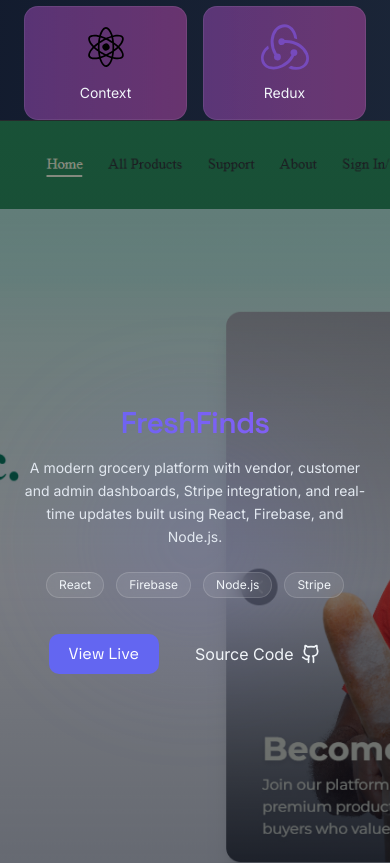
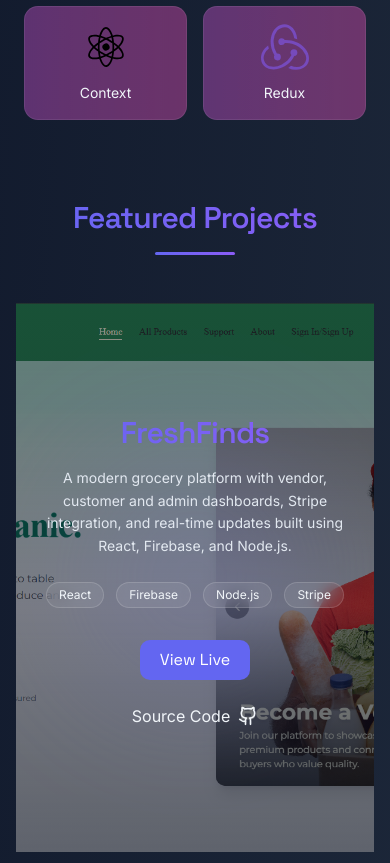
Before and after one commit to shahadatrifat/my-portfolio, a Next.js app: page / in a window 390 px wide. Shown: the part 3200-4063 px from the top of the page. Built offline with nearby package versions, Linux system fonts and the light colour scheme.

Commit message:
Enhance ProjectSection component with mobile responsiveness and improved layout; add project title for better visibility

```diff
--- a/src/components/Projects/ProjectSection.tsx
+++ b/src/components/Projects/ProjectSection.tsx
@@ -1,6 +1,6 @@
 "use client";
 
-import { useRef, useEffect } from "react";
+import { useRef, useEffect, useState } from "react";
 import gsap from "gsap";
 import { ScrollTrigger } from "gsap/ScrollTrigger";
 import ProjectCard from "./ProjectCard";
@@ -10,11 +10,22 @@
 
 export default function ProjectSection() {
   const containerRef = useRef<HTMLDivElement | null>(null);
+  const [isMobile, setIsMobile] = useState(false);
 
   useEffect(() => {
-    if (!containerRef.current) return;
+    const checkMobile = () => {
+      setIsMobile(window.innerWidth < 768);
+    };
 
-    // 🧹 Clean previous triggers first
+    checkMobile();
+    window.addEventListener("resize", checkMobile);
+    return () => window.removeEventListener("resize", checkMobile);
+  }, []);
+
+  useEffect(() => {
+    if (!containerRef.current || isMobile) return;
+
+    // Clean previous triggers first
     ScrollTrigger.getAll().forEach((st) => st.kill());
 
     const ctx = gsap.context(() => {
@@ -38,18 +49,46 @@
       });
     }, containerRef);
 
-    // 🧹 Cleanup on unmount
+    // Cleanup on unmount
     return () => {
       ctx.revert();
       requestAnimationFrame(() => ScrollTrigger.refresh());
     };
-  }, []);
+  }, [isMobile]);
 
+  // Mobile: Vertical scrolling
+  if (isMobile) {
+    return (
+      <section
+        id="projects"
+        className="relative py-20 px-4 sm:px-6"
+      >
+        <div className="max-w-6xl mx-auto">
+          <h2 className="text-3xl sm:text-4xl font-heading font-semibold text-center mb-4
+            bg-gradient-to-r from-[var(--color-indigo-accent)] to-[var(--color-violet-accent)]
+            bg-clip-text text-transparent">
+            Featured Projects
+          </h2>
+
+          <div className="h-[3px] w-20 mx-auto rounded-full mb-12
+            bg-gradient-to-r from-[var(--color-indigo-accent)] to-[var(--color-violet-accent)]" />
+
+          <div className="space-y-8">
+            {projects.map((project) => (
+              <ProjectCard key={project.id} {...project} isMobile={true} />
+            ))}
+          </div>
+        </div>
+      </section>
+    );
+  }
+
+  // Desktop: Horizontal scrolling
   return (
     <section
       id="projects"
       ref={containerRef}
-      className="relative overflow-hidden block"
+      className="relative overflow-hidden"
     >
       <div className="flex">
         {projects.map((project) => (
```
